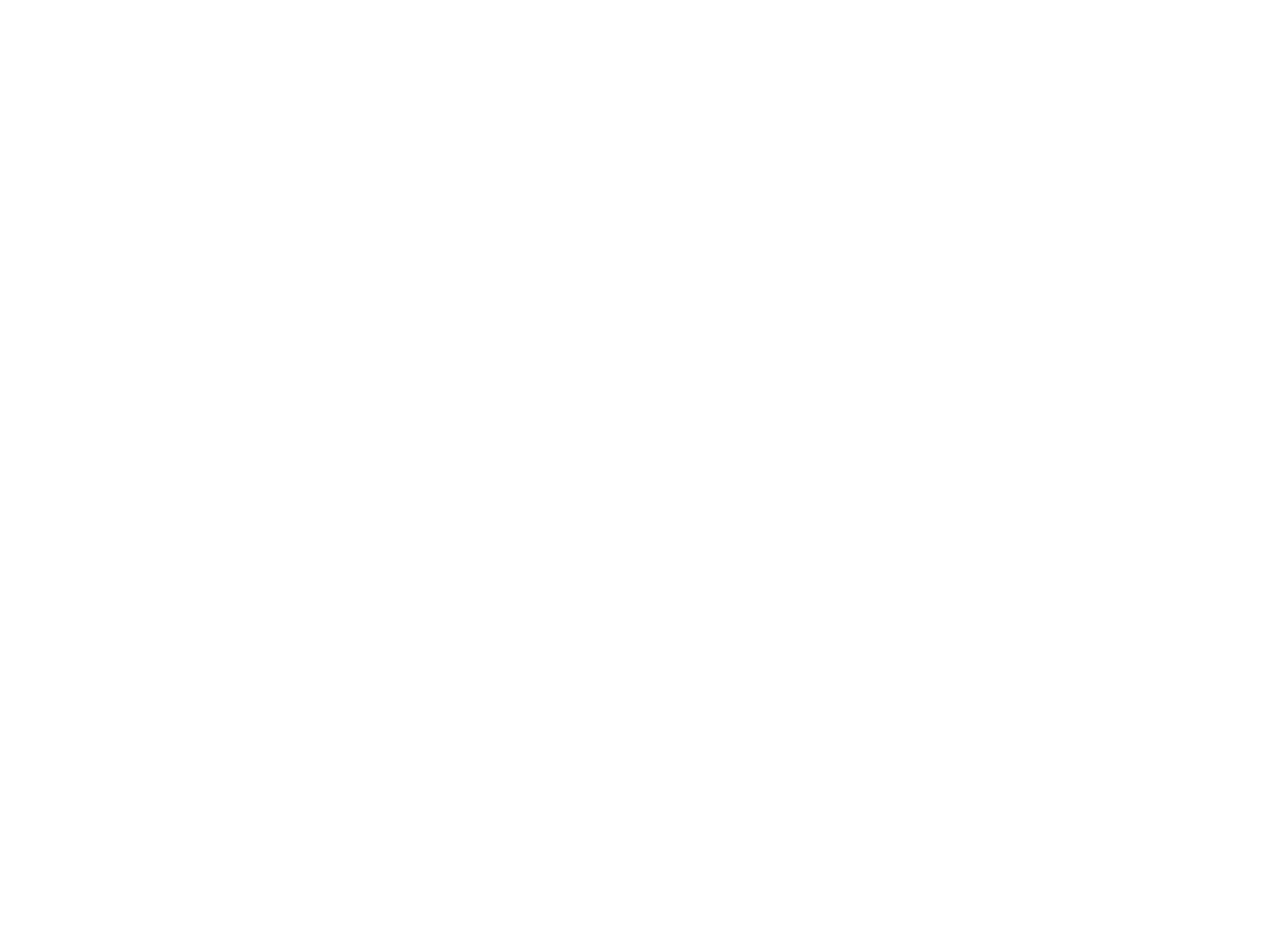
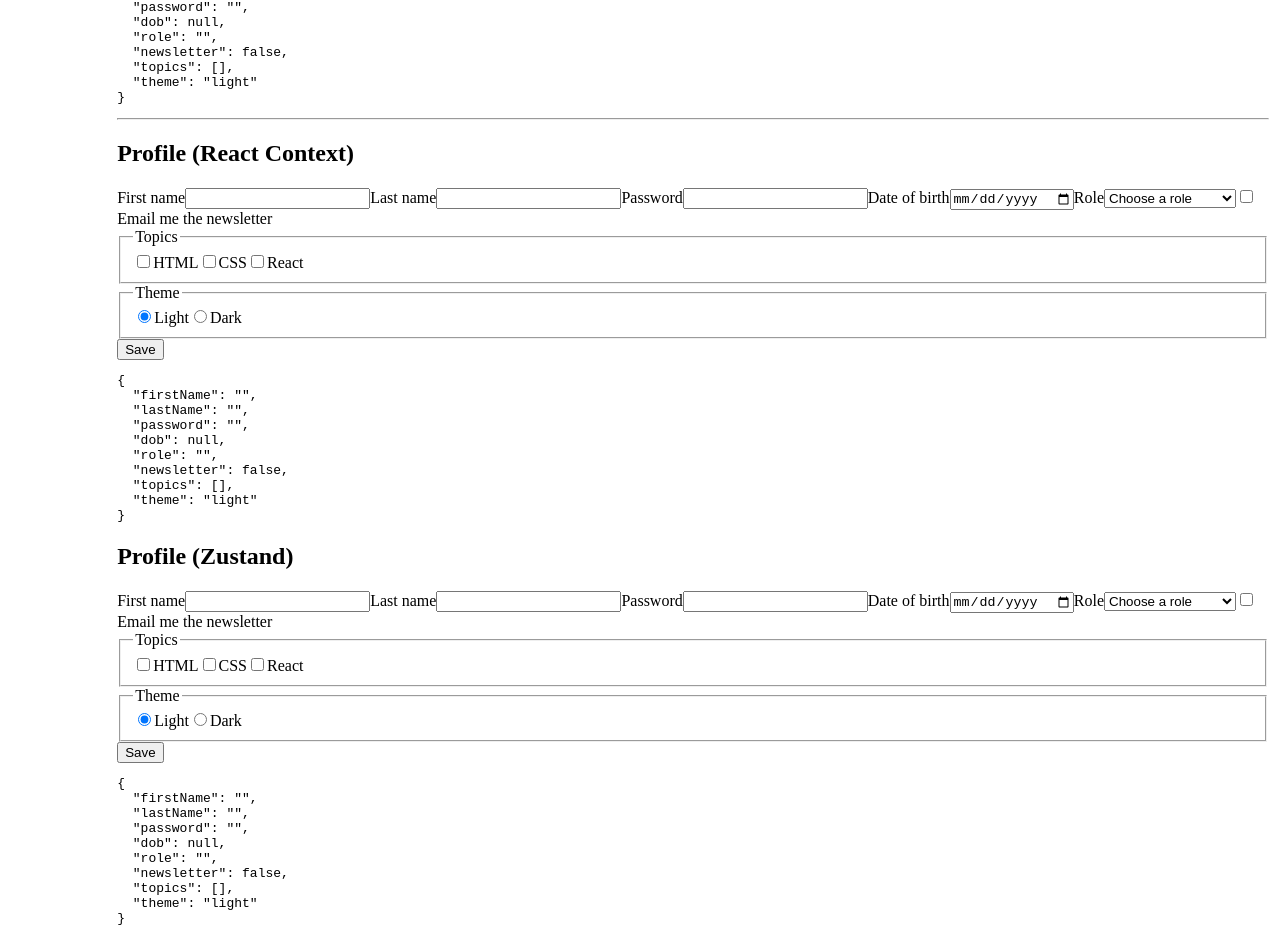
Before and after one commit to deep-bhatt/webdev-client, a Next.js app: page /labs/lab4/profile-form in a window 1280 px wide. Before the commit this address had no page. Shown: the part 394-1344 px from the top of the page. Before the commit the page ends 800 px from the top, so only its background shows below. Built offline with nearby package versions, Linux system fonts and the light colour scheme.

Commit message:
feat: add zustand profile form and profile forms page

```diff
--- /dev/null
+++ b/app/labs/lab4/profile-form/page.tsx
@@ -0,0 +1,15 @@
+import ProfileForm from "../profile/ProfileForm";
+import ContextProfileForm from "../context/ContextProfileForm";
+import ZustandProfileForm from "../zustand/ZustandProfileForm";
+
+export default function ProfileFormPage() {
+  return (
+    <div id="wd-lab4-profile-forms" className="flex flex-col gap-8 p-4">
+      <h2>Profile Forms</h2>
+      <p>The same form with useState, React Context, and Zustand.</p>
+      <ProfileForm />
+      <ContextProfileForm />
+      <ZustandProfileForm />
+    </div>
+  );
+}
--- /dev/null
+++ b/app/labs/lab4/zustand/ZustandProfileForm.tsx
@@ -0,0 +1,30 @@
+"use client";
+
+import { useState, type FormEvent } from "react";
+import { useProfileStore } from "./profileStore";
+import { validateProfile, type ProfileErrors } from "../profile/profile";
+import ProfileFields from "../profile/ProfileFields";
+import ProfileAlert from "../profile/ProfileAlert";
+
+export default function ZustandProfileForm() {
+  const profile = useProfileStore((state) => state.profile);
+  const setProfile = useProfileStore((state) => state.setProfile);
+  const [errors, setErrors] = useState<ProfileErrors>({});
+  const [submitted, setSubmitted] = useState(false);
+  const save = (e: FormEvent) => {
+    e.preventDefault();
+    setErrors(validateProfile(profile));
+    setSubmitted(true);
+  };
+  return (
+    <form id="wd-zustand-profile-form" onSubmit={save} noValidate>
+      <h2>Profile (Zustand)</h2>
+      <ProfileAlert id="wd-zustand-profile-alert" submitted={submitted} errors={errors} />
+      <ProfileFields prefix="wd-zustand-profile" profile={profile} errors={errors} setProfile={setProfile} />
+      <button id="wd-zustand-profile-save" type="submit" className="mt-3 rounded bg-blue-600 px-4 py-1.5 text-white">
+        Save
+      </button>
+      <pre>{JSON.stringify(profile, null, 2)}</pre>
+    </form>
+  );
+}
--- /dev/null
+++ b/app/labs/lab4/zustand/profileStore.ts
@@ -0,0 +1,12 @@
+import { create } from "zustand";
+import { emptyProfile, type Profile } from "../profile/profile";
+
+type ProfileStore = {
+  profile: Profile;
+  setProfile: (profile: Profile) => void;
+};
+
+export const useProfileStore = create<ProfileStore>((set) => ({
+  profile: emptyProfile,
+  setProfile: (profile) => set({ profile }),
+}));
```
Also changed, not shown: app/labs/lab4/page.tsx (+10 -0 lines).
